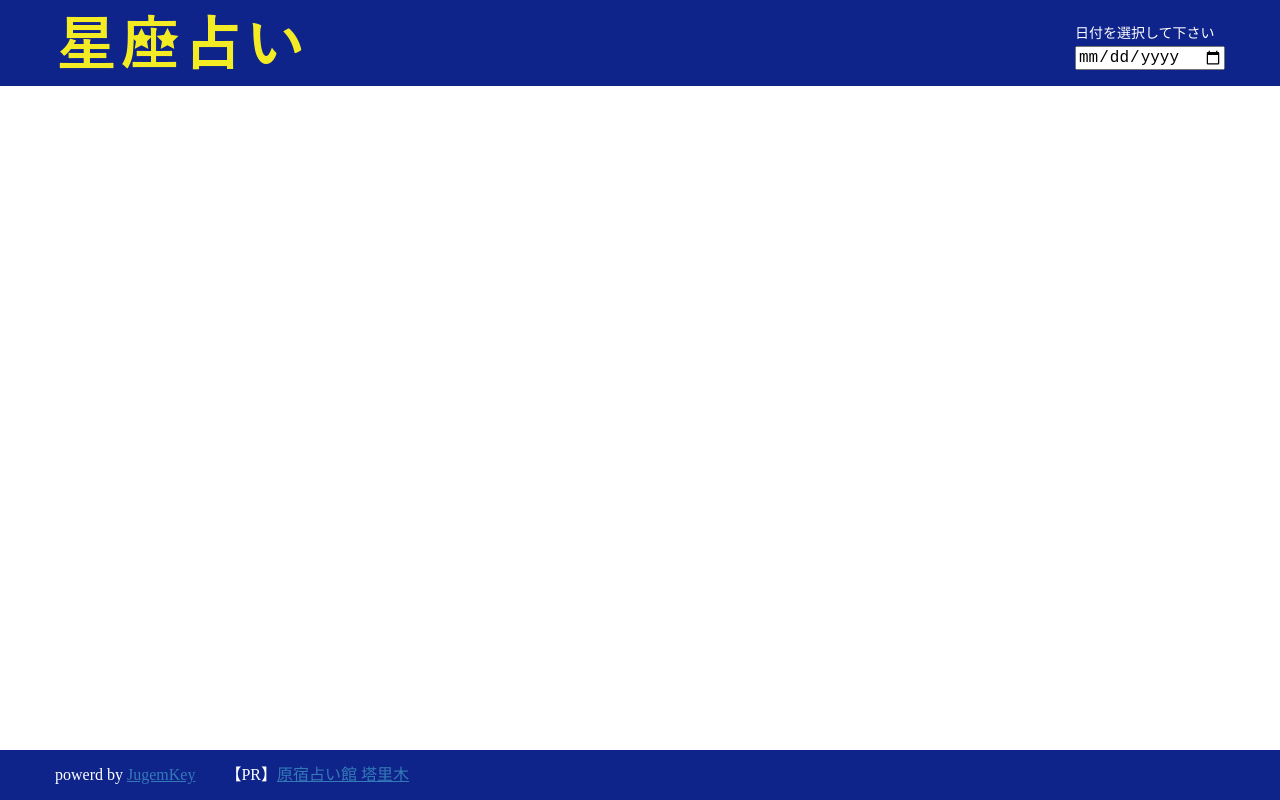
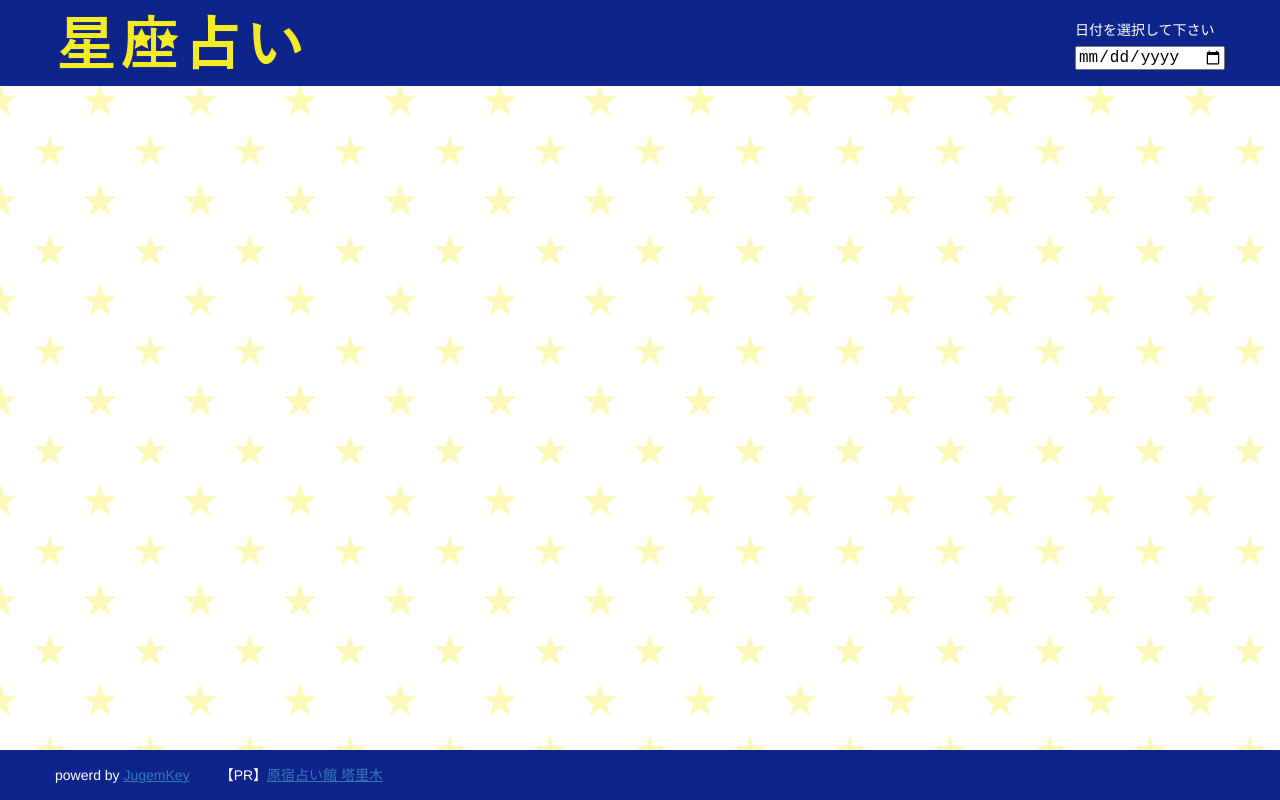
Before and after one commit to Hiromi-I/horoscope, a Vue app: page / in a window 1280 px wide. Built offline with nearby package versions, Linux system fonts and the light colour scheme.

Commit message:
body に全体のCSSを追加

```diff
--- a/src/App.vue
+++ b/src/App.vue
@@ -18,4 +18,15 @@ export default class App extends Vue {}
 
 <style lang="scss">
 @import "assets/styles/reset.css";
+@import "assets/styles/common";
+
+body {
+  background: url(assets/images/back.png) repeat;
+  min-height: 100vh;
+  padding: 100px 0 70px;
+  font-family: "Helvetica Neue", Helvetica, Arial, sans-serif;
+  font-size: 14px;
+  line-height: 1.5;
+  color: #333;
+}
 </style>
```
Also changed, not shown: src/assets/images/back.png (added).
